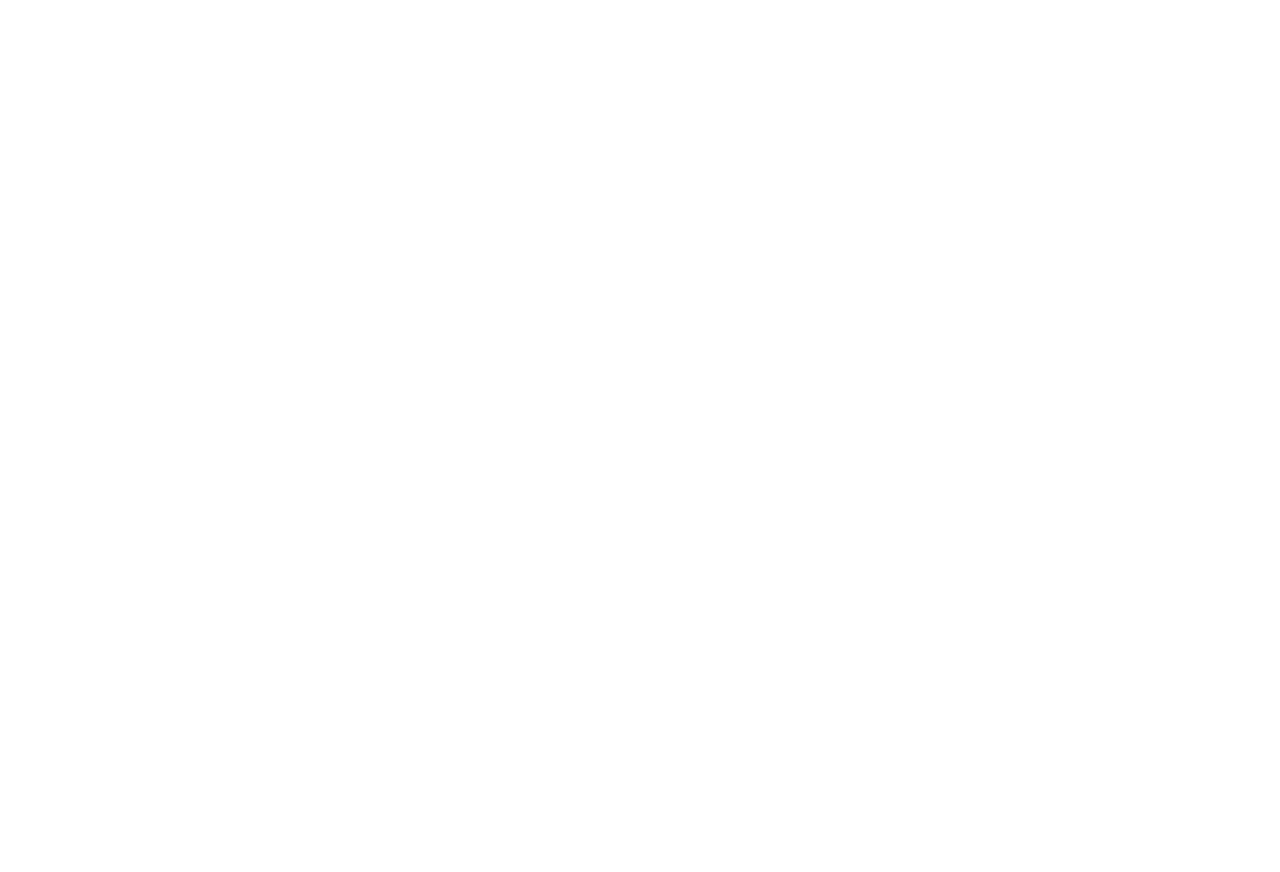
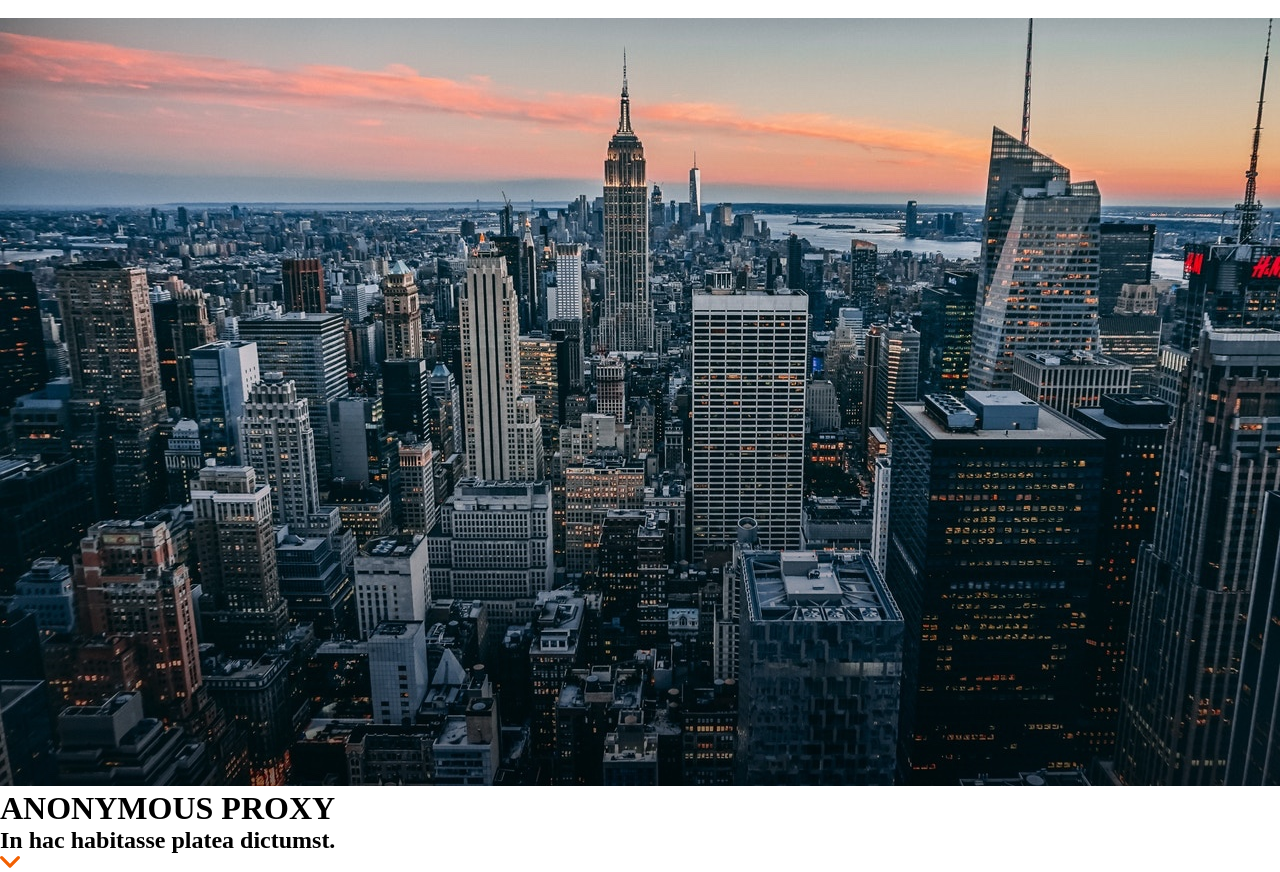
Before and after one commit to Adalab/modulo-1-evaluacion-final-iewaw, a website built with Vite: page src/index.html in a window 1280 px wide. Before the commit the page ends 800 px from the top, so only its background shows below. Built offline with nearby package versions, Linux system fonts and the light colour scheme.

Commit message:
first version of header.html

```diff
--- a/src/index.html
+++ b/src/index.html
@@ -11,11 +11,10 @@
 </head>
 
 <body>
-  <div class="page">
-    <load src="./partials/header.html" />
-    <load src="./partials/main.html" />
-    <load src="./partials/footer.html" />
-  </div>
+  <load src="./partials/header.html" />
+  <load src="./partials/main.html" />
+  <load src="./partials/footer.html" />
+
   <script src="./js/main.js"></script>
 </body>
 
--- a/src/partials/header.html
+++ b/src/partials/header.html
@@ -1,3 +1,7 @@
-<header>
-
+<header class="header">
+    <img class="header__menu" src="./images/ico-menu.svg" alt="menu" />
+    <img class="header__hero" src="./images/cover.jpg" alt="New York skyline" />
+    <h1 class="header__title">ANONYMOUS PROXY</h1>
+    <h2 class="header__motto">In hac habitasse platea dictumst.</h2>
+    <img class="header__scroll" src="./images/ico-scroll-down.svg" alt="">
 </header>
```
